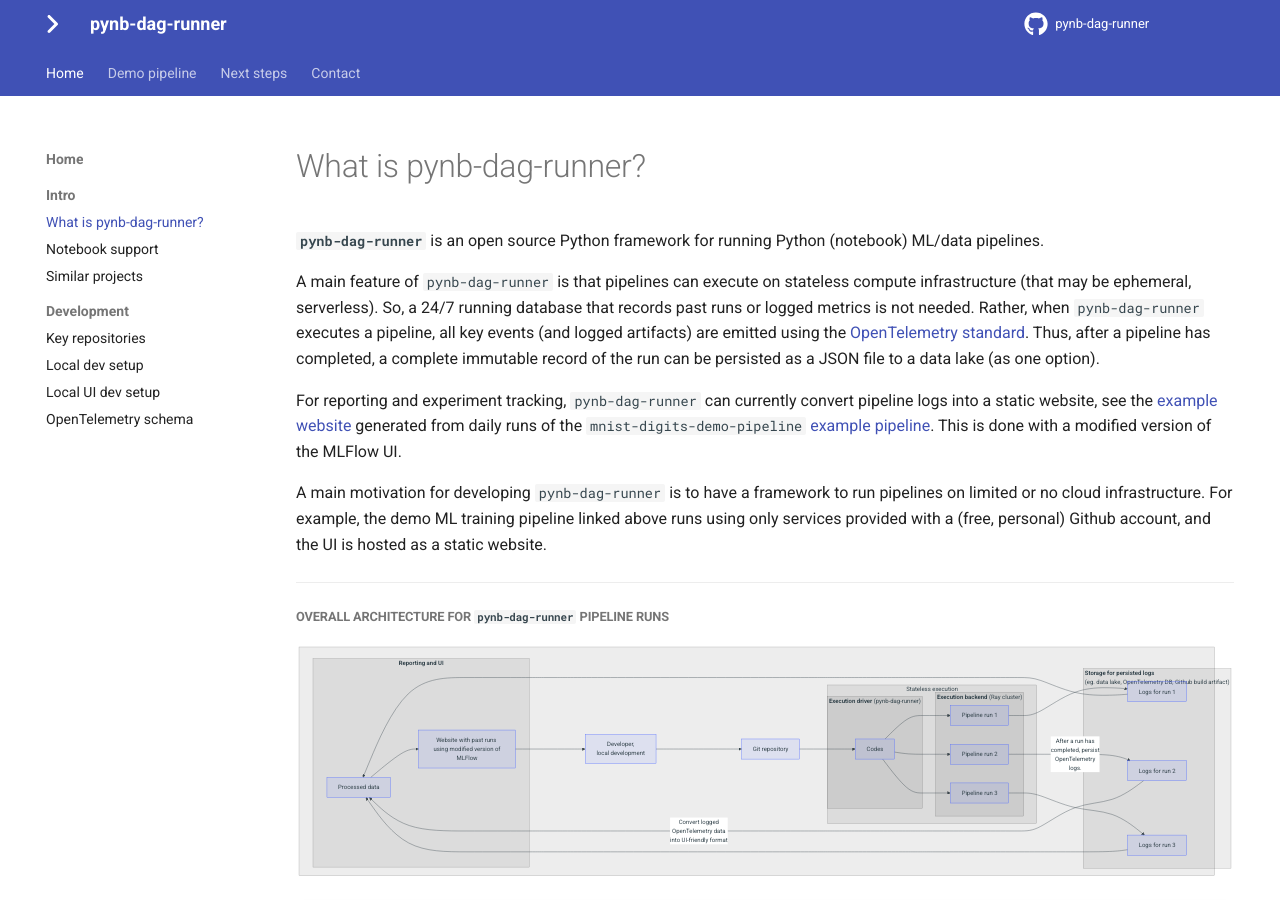
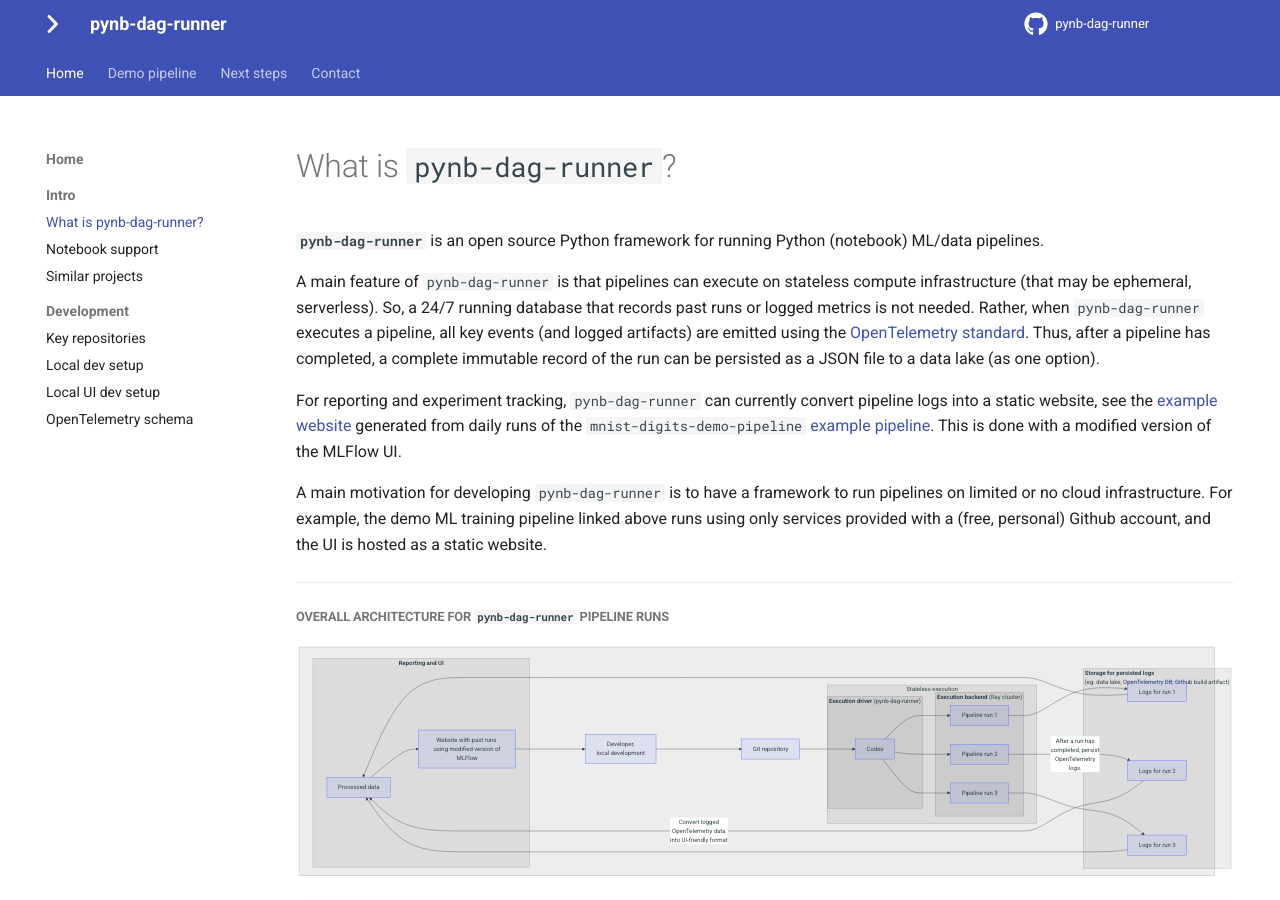
Before and after one commit to composable-logs/composable-logs, an MkDocs documentation site: the page built from docs/docs/home/index.md, in a window 1280 px wide and 900 px high. Built offline with MkDocs 1.6.1 and Material for MkDocs 9.7.7, drawn with Linux system fonts in a browser that asks for light colours; emoji names are drawn with the system emoji font; comment, search, counter and statistics services are not loaded; some of the changed lines change nothing that is shown.

Commit message:
override default page header

```diff
--- a/docs/docs/home/index.md
+++ b/docs/docs/home/index.md
@@ -3,6 +3,8 @@ hide:
   #- navigation
   - toc
 ---
+
+# What is `pynb-dag-runner`?
 
 **`pynb-dag-runner`** is an open source Python framework for running Python (notebook) ML/data pipelines.
 
```
